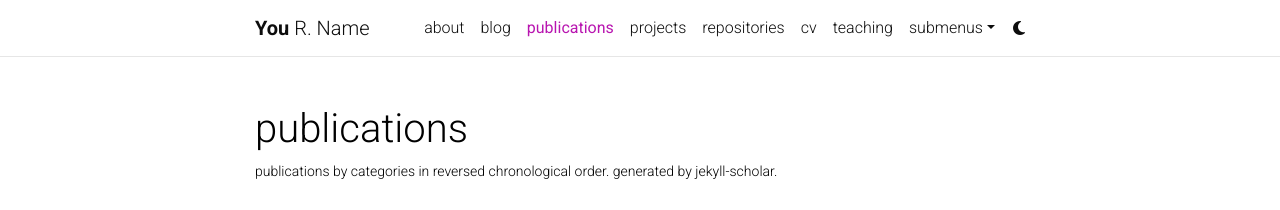
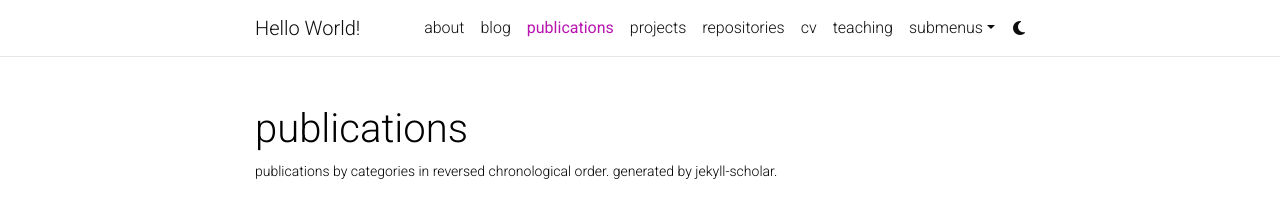
Before and after one commit to simonegiancola09/simonegiancola09.github.io, a Jekyll site: the page built from _pages/publications.md, in a window 1280 px wide. Shown: the top 210 px of the page. Built offline with Jekyll 4.4.1, drawn with Linux system fonts in a browser that asks for light colours; comment, search, counter and statistics services are not loaded; a style sheet for code colours, icons or effects is not loaded; grey boxes are pictures that could not be loaded.

Commit message:
attempt to modification

```diff
--- a/_config.yml
+++ b/_config.yml
@@ -2,7 +2,7 @@
 # Site settings
 # -----------------------------------------------------------------------------
 
-title: blank # the website title (if blank, full name will be used instead)
+title: Hello World! # the website title (if blank, full name will be used instead)
 first_name: You
 middle_name: R.
 last_name: Name
```
